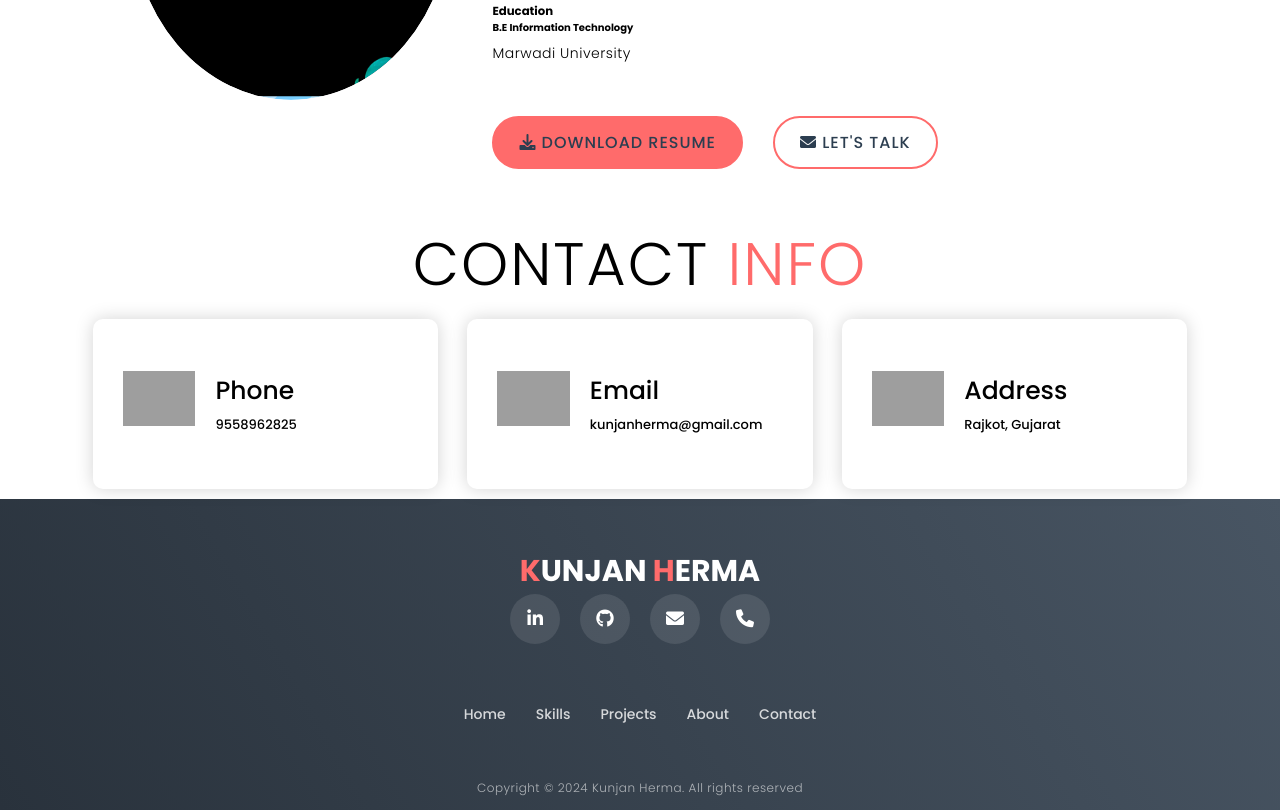
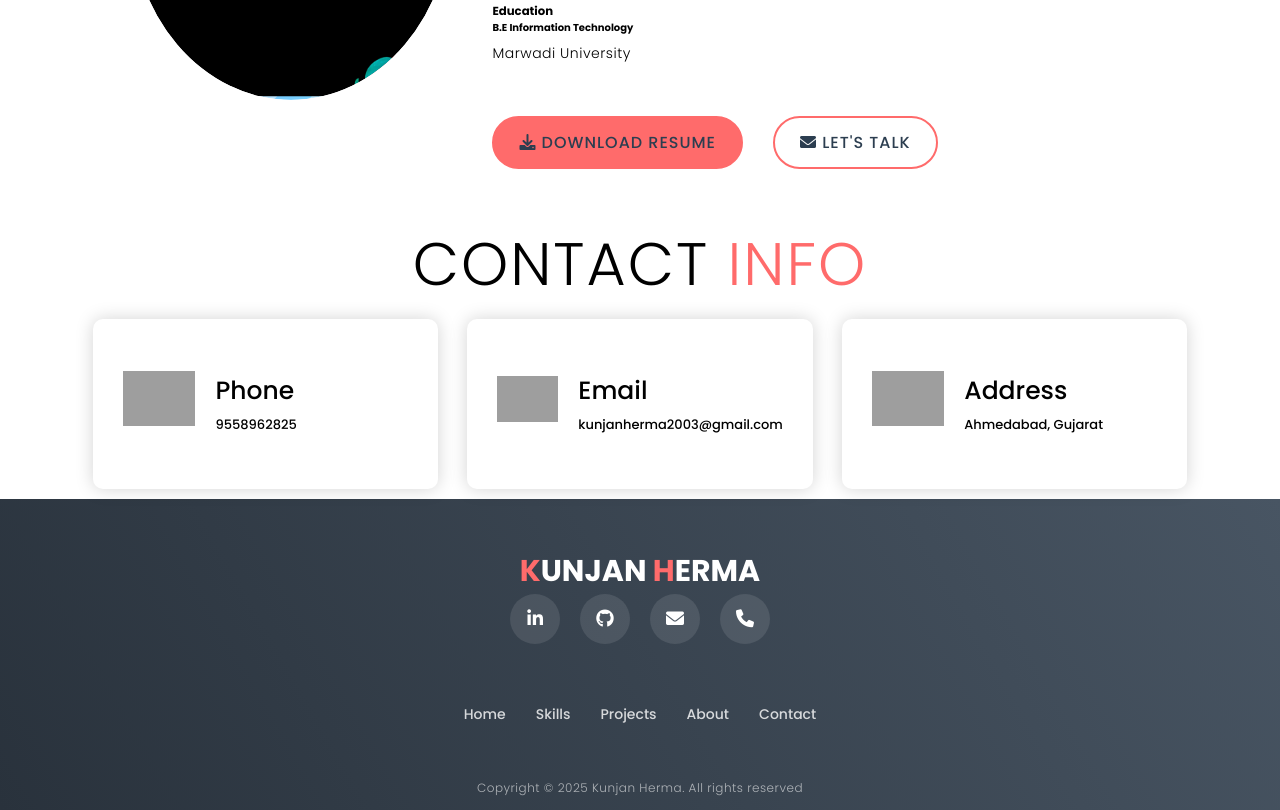
Before and after one commit to Kunjan2003/Portfolio, a website: page public/index.html in a window 1280 px wide. Shown: the part 4924-5734 px from the top of the page. Drawn offline with Linux system fonts and the light colour scheme; grey boxes are pictures that could not be loaded.

Commit message:
minor updates

```diff
--- a/public/index.html
+++ b/public/index.html
@@ -324,7 +324,7 @@
           <div class="icon"><img src="https://img.icons8.com/bubbles/100/000000/new-post.png" /></div>
           <div class="contact-info">
             <h1>Email</h1>
-            <h2>kunjanherma@gmail.com</h2>
+            <h2>kunjanherma2003@gmail.com</h2>
 
           </div>
         </div>
@@ -332,7 +332,7 @@
           <div class="icon"><img src="https://img.icons8.com/bubbles/100/000000/map-marker.png" /></div>
           <div class="contact-info">
             <h1>Address</h1>
-            <h2>Rajkot, Gujarat</h2>
+            <h2>Ahmedabad, Gujarat</h2>
           </div>
         </div>
       </div>
@@ -358,7 +358,7 @@
           </a>
         </div>
         <div class="social-item">
-          <a href="mailto:kunjanherma@gmail.com" aria-label="Email">
+          <a href="mailto:kunjanherma2003@gmail.com" aria-label="Email">
             <i class="fas fa-envelope"></i>
           </a>
         </div>
@@ -375,7 +375,7 @@
         <a href="#about">About</a>
         <a href="#contact">Contact</a>
       </div>
-      <p class="copyright">Copyright © 2024 Kunjan Herma. All rights reserved</p>
+      <p class="copyright">Copyright © 2025 Kunjan Herma. All rights reserved</p>
     </div>
   </section>
   <!-- End Footer -->
```
